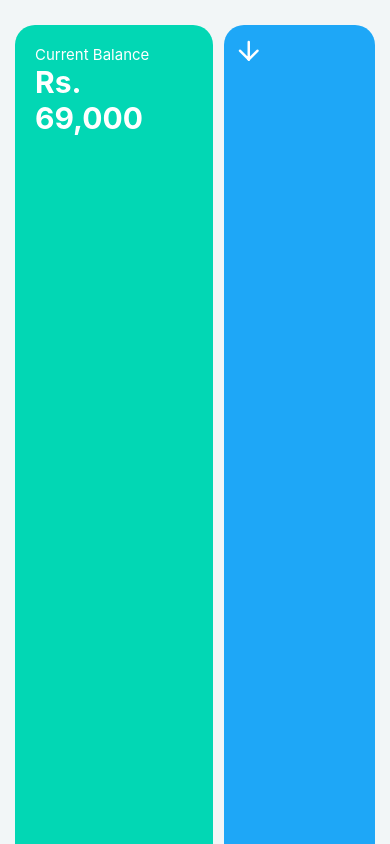
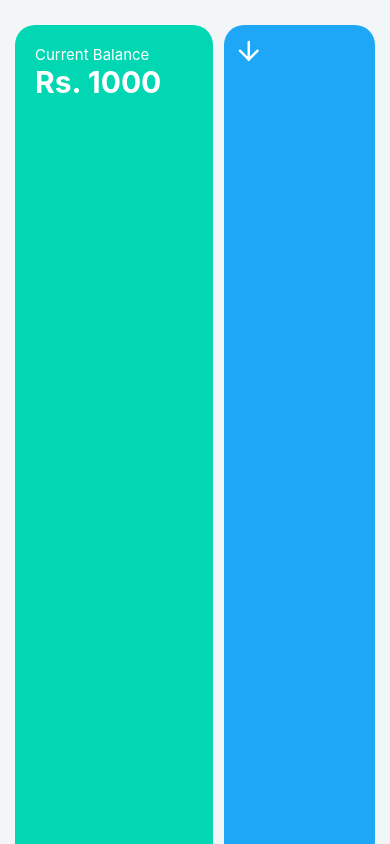
Before and after one commit to sudo-umair/SadaPay_Clone, a React Native app: screen /Home in a window 390 px wide. Built offline with nearby package versions, Linux system fonts and the light colour scheme; what react-native-toast-notifications would draw is missing.

Commit message:
HomeScreen Updated

```diff
--- a/src/components/HomeScreen/TopContainer.tsx
+++ b/src/components/HomeScreen/TopContainer.tsx
@@ -3,12 +3,15 @@ import React from 'react';
 import Feather_Icon from 'react-native-vector-icons/Feather';
 import {useNavigation} from '@react-navigation/native';
 import {HomeScreenProps} from '../../navigation/Types';
+import {useSelector} from 'react-redux';
+import {RootState} from '../../redux/store';
 
 type HomeScreenNavigationProp = HomeScreenProps['navigation'];
 // type HomeScreenRouteProp = HomeScreenProps['route'];
 
 const TopContainer = () => {
   const navigation = useNavigation<HomeScreenNavigationProp>();
+  const user = useSelector((state: RootState) => state.user);
 
   const goToLoadMoney = () => {
     navigation.navigate('LoadMoney');
@@ -28,7 +31,7 @@ const TopContainer = () => {
         style={styles.leftColumn}>
         <View style={styles.left_top}>
           <Text style={styles.text}>Current Balance</Text>
-          <Text style={styles.balance_amount}>Rs. 69,000</Text>
+          <Text style={styles.balance_amount}>Rs. {user.balance}</Text>
         </View>
         <View style={styles.left_bottom}>
           <Image
```
